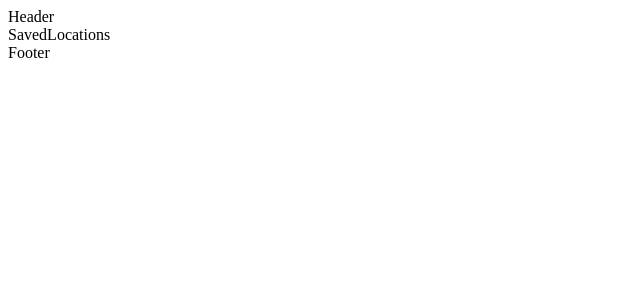
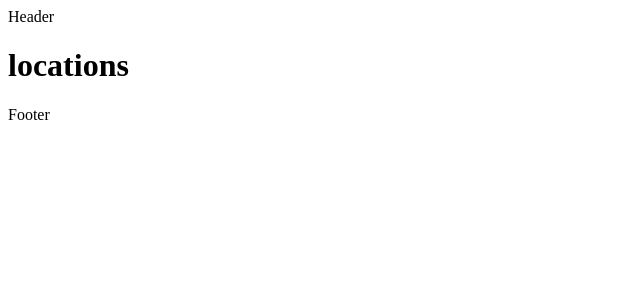
Before and after one commit to maazgundagi01/Weather-App, a React (Create React App) app in the folder weather-app/: page / in a window 1280 px wide. Shown: the top 300 px of the page, without its empty margins (0-640 px from the left). Built offline with nearby package versions, Linux system fonts and the light colour scheme.

Commit message:
params stuff

```diff
--- a/weather-app/src/App.js
+++ b/weather-app/src/App.js
@@ -13,7 +13,7 @@ function App() {
       <Header/>
       <Routes>
         <Route path='/' element={<SavedLocations />} />
-        <Route path='/weather' element={<WeatherData />} /> //Replace /weather with /:location once it's setup.
+        <Route path='/:location' element={<WeatherData />} /> //Replace /weather with /:location once it's setup.
         <Route path='search' element={<Search />} />
         <Route path='*' element={<Status404 />} />
       </Routes>
--- a/weather-app/src/saved-locations/SavedLocations.js
+++ b/weather-app/src/saved-locations/SavedLocations.js
@@ -1,8 +1,9 @@
 import React from 'react'
 
 function SavedLocations() {
+
     return (
-        <div>SavedLocations</div>
+        <h1>locations</h1>
     )
 }
 
--- a/weather-app/src/weather-data/WeatherData.js
+++ b/weather-app/src/weather-data/WeatherData.js
@@ -1,8 +1,10 @@
 import React, { useEffect, useState } from 'react';
 import "./weather-data.css";
 import Axios from "axios";
+import { useNavigate, useParams, NavLink } from "react-router-dom";
+export default function WeatherData() {
+    let { location } = useParams();
 
-export default function WeatherData() {
     const [data, setData] = useState({});
     const API_KEY = "e0e6ec95877448169b3215704221203";
 
@@ -36,7 +38,9 @@ export default function WeatherData() {
 
 
     return (
+
         <section id="weather-data">
+            <h1>{location}</h1>
             <div id="current-conditions">
                 <img src={data.current.condition.icon} />
                 <h1>{data.location.name}</h1>
```
